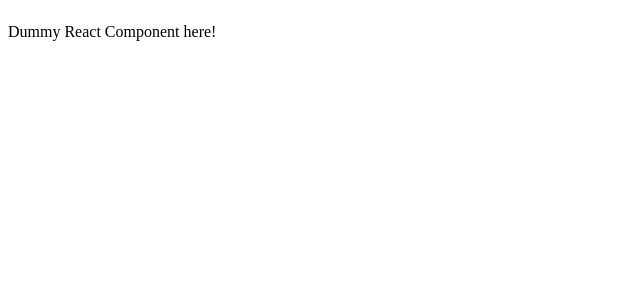
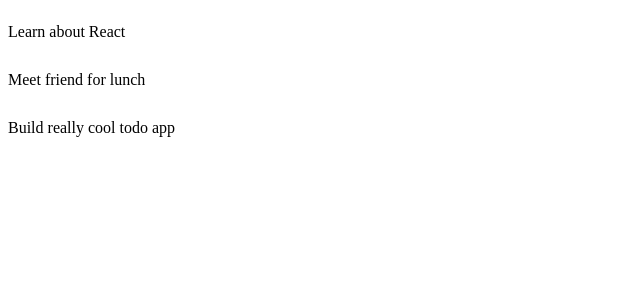
Before and after one commit to imagineLife/todo, a React app: page / in a window 1280 px wide. Shown: the top 300 px of the page, without its empty margins (0-640 px from the left). Built offline with nearby package versions, Linux system fonts and the light colour scheme.

Commit message:
renders text list of todos

```diff
--- a/src/App.js
+++ b/src/App.js
@@ -25,9 +25,21 @@ class App extends React.Component {
 	}
 
 	render(){
+
+		//destructure to-dos from state
+		const { todos } = this.state;
+
+		let todoList = todos.map(t => {
+			return(
+				<div key={t.text}>
+					<p>{t.text}</p>
+				</div>
+			)
+		})
+
 		return (
-			<div>
-				<p>Dummy React Component here!</p>
+			<div className="todoWrapper">
+				{todoList}
 			</div>
 		);
 	}
```
